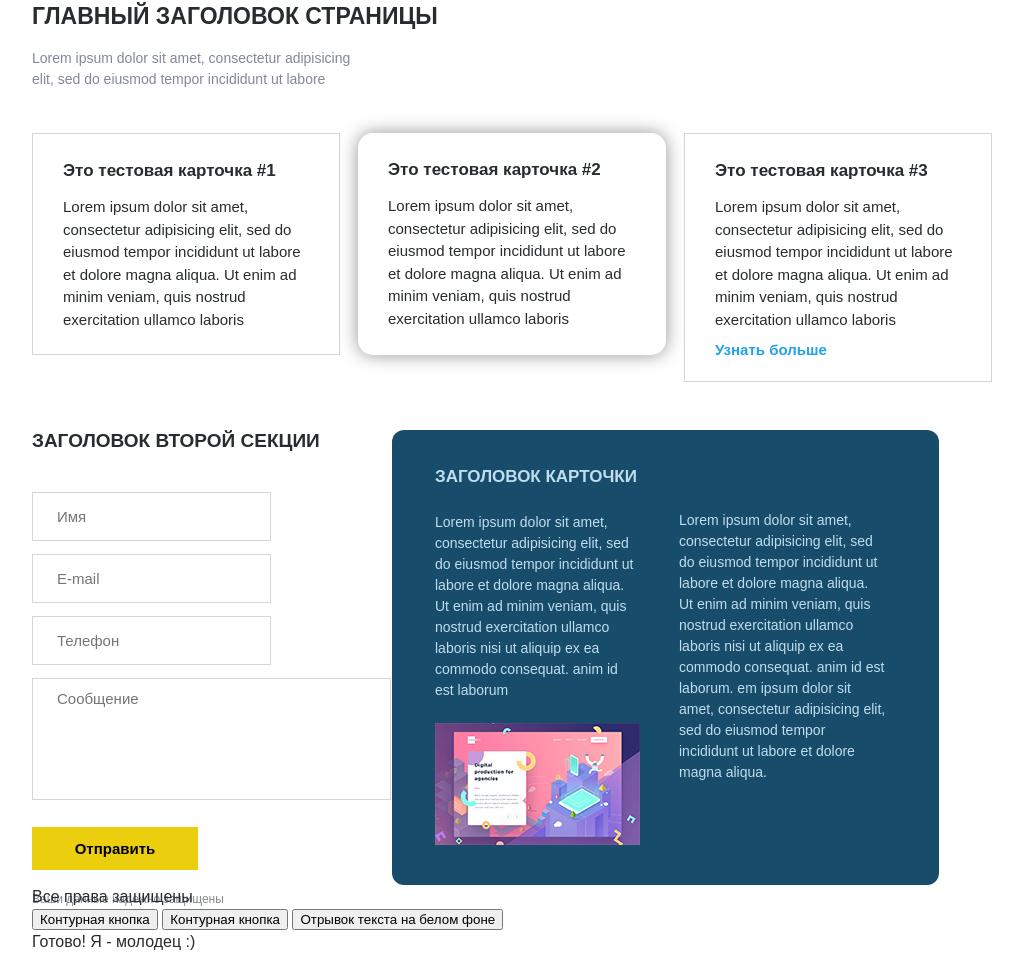
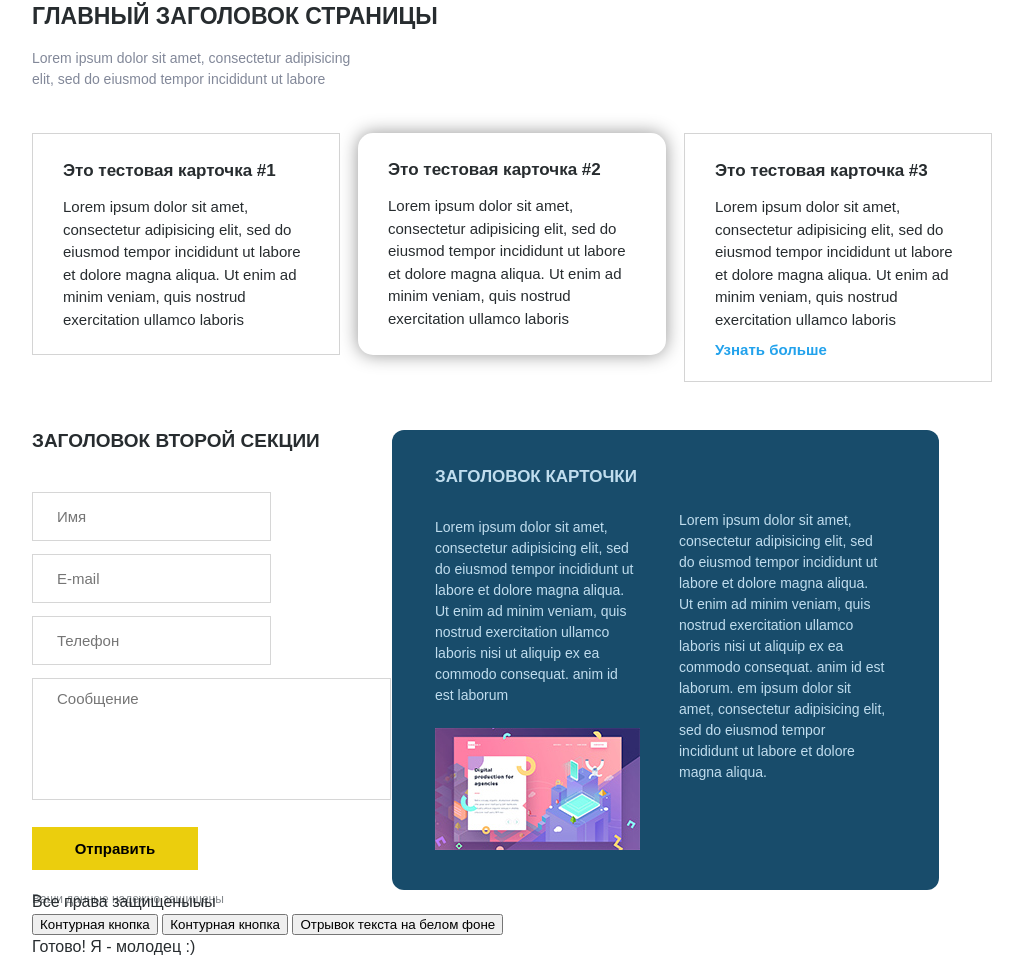
Before and after one commit to AntonyMorata/study_JS, a plain HTML site: page index.html in a window 1280 px wide. Shown: the part 153-1112 px from the top of the page, without its empty margins (128-1151 px from the left). Drawn offline with Linux system fonts and the light colour scheme; files that its build step writes are made by us from their sources; files whose address does not match are found by name.

Commit message:
Добавил буквы ы и увеличил отступ сверху

```diff
--- a/index.html
+++ b/index.html
@@ -141,7 +141,7 @@
 		<div class="container">
 			<div class="details">
 				<p>
-					Все права защищены
+					Все права защищеныыы
 				</p>
 				<button class="contour-one" type="submit">
 					Контурная кнопка
--- a/style/main.css
+++ b/style/main.css
@@ -226,5 +226,5 @@ textarea {
 }
 
 .card-one p {
-	margin: 25px 0 22px 0;
+	margin: 30px 0 22px 0;
 }
```
